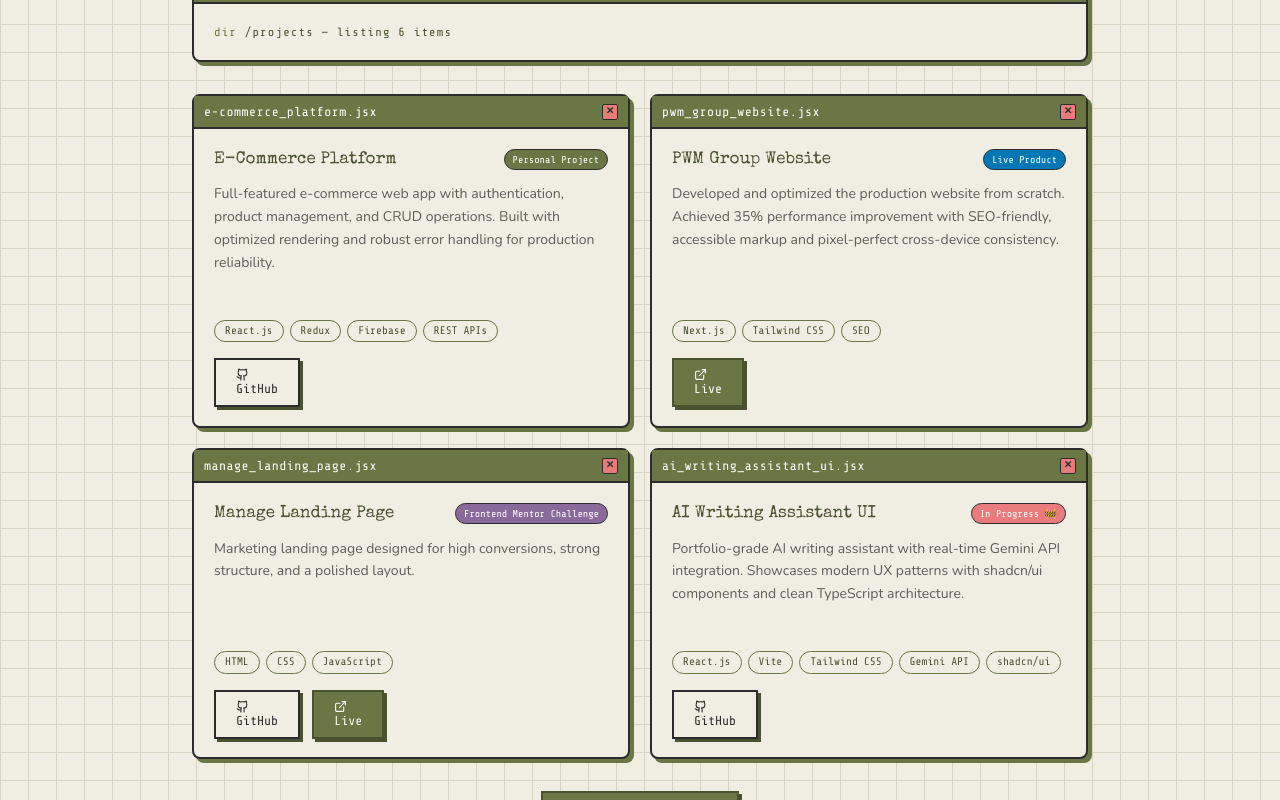
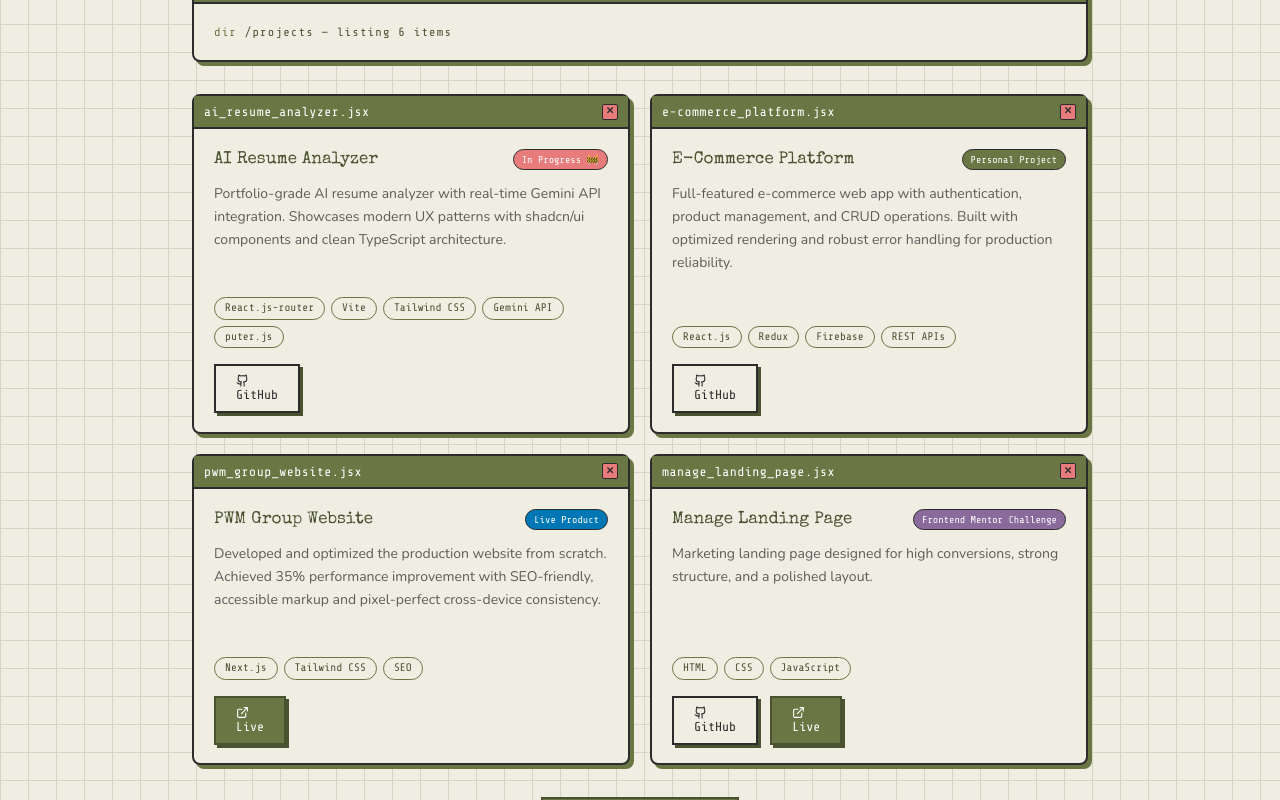
Before and after one commit to pranjalipongde/my-portfolio_, a React (Vite) app: page / in a window 1280 px wide. Shown: the part 2020-2820 px from the top of the page. Built offline with nearby package versions, Linux system fonts and the light colour scheme.

Commit message:
fixed bug

```diff
--- a/src/components/Projects.jsx
+++ b/src/components/Projects.jsx
@@ -3,6 +3,15 @@ import { motion, AnimatePresence } from "framer-motion";
 import { ExternalLink, Github, ChevronDown, ChevronUp } from "lucide-react";
 
 const projects = [
+  {
+    title: "AI Resume Analyzer",
+    description:
+      "Portfolio-grade AI resume analyzer with real-time Gemini API integration. Showcases modern UX patterns with shadcn/ui components and clean TypeScript architecture.",
+    tech: ["React.js-router", "Vite", "Tailwind CSS", "Gemini API", "puter.js"],
+    github: "https://github.com/pranjalipongde/ai-resume-builder",
+    live: null,
+    badge: "In Progress 🚧",
+  },
   {
     title: "E-Commerce Platform",
     description:
@@ -39,15 +48,7 @@ const projects = [
     live: null,
     badge: "In Progress 🚧",
   },
-  {
-    title: "AI Resume Analyzer",
-    description:
-      "Portfolio-grade AI resume analyzer with real-time Gemini API integration. Showcases modern UX patterns with shadcn/ui components and clean TypeScript architecture.",
-    tech: ["React.js-router", "Vite", "Tailwind CSS", "Gemini API", "puter.js"],
-    github: "https://github.com/pranjalipongde/ai-resume-builder",
-    live: null,
-    badge: "In Progress 🚧",
-  },
+
   {
     title: "Hilink Travel Website",
     description:
```
